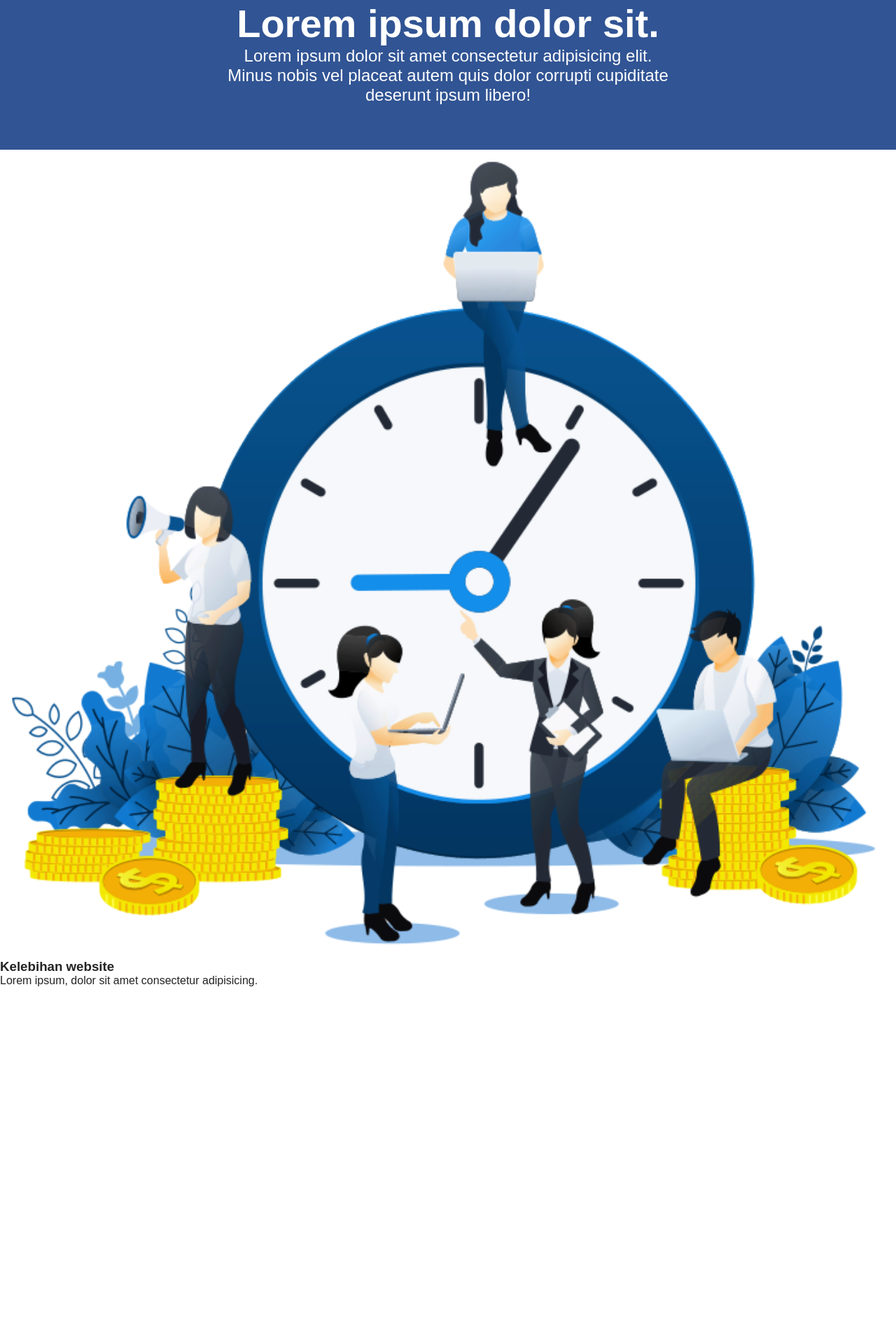
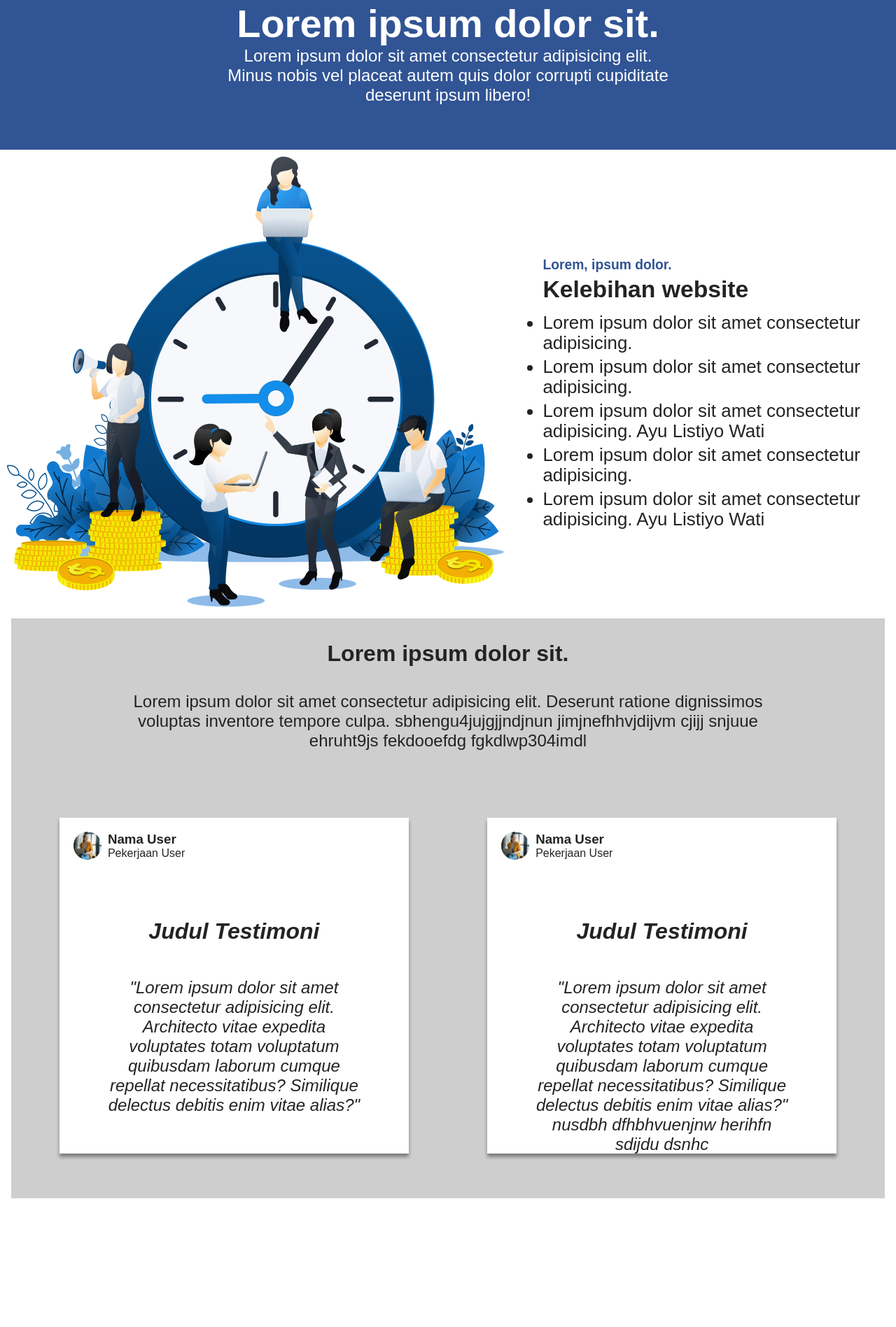
Before and after one commit to Ayulis21/jwd2023, a PHP site: page /html/index.html in a window 1280 px wide. Shown: the part 863-2760 px from the top of the page at 70% size. Before the commit the page ends 2273 px from the top, so only its background shows below. Run offline with PHP 8.4, Linux system fonts and the light colour scheme.

Commit message:
testimoni selesai

```diff
--- a/css/style.css
+++ b/css/style.css
@@ -8,7 +8,7 @@
 
 body {
   width: 100%;
-  min-height: 2000px;
+  min-height: 3000px;
   font-family: sans-serif;
   color: #232323;
   background-color: white;
@@ -117,34 +117,33 @@
 }
 
 .landingPage {
-  background-color: white;
+  background-image: url(../images/Gambar1.png);
+  background-repeat: no-repeat;
+  background-position: right;
+  background-size: auto 78%;
+  background-position-y: 80%;
   height: 100vh;
   width: 100%;
   position: relative;
   margin-top: 0;
-  padding: 5% 5%;
+  padding: 10% 5%;
 }
 
 .landingPage .des {
-  background-image: url(../images/Gambar1.png);
-  background-repeat: no-repeat;
-  background-position: right;
-  background-size: auto 78%;
   width: 100%;
-  height: 100vh;
-  padding: 15% 0%;
+  padding: 8% 0%;
 }
 
 .landingPage .des h1 {
   font-size: 4rem;
+  color: #232323;
   width: 44rem;
-  color: #232323;
 }
 
 .landingPage .des p {
   font-size: 2rem;
   margin-top: 2rem;
-  width: 44rem;
+  width: 46rem;
 }
 
 .bagian2 {
@@ -170,12 +169,121 @@
   width: 55%;
 }
 
-.bagian3 .isi {
+.bagian3 {
   display: flex;
+  justify-content: left;
+  align-items: normal;
 }
 
-.bagian3 .isi img {
-  flex: content;
+.bagian3 .gambar2 {
+}
+
+.bagian3 .gambar2 img {
+}
+
+.bagian3 .content {
+  width: 100%;
+  position: relative;
+  margin-top: 12%;
+  margin-left: 3%;
+  font-size: 1.8em;
+}
+
+.bagian3 .content h6 {
+  color: #315494;
+}
+
+.bagian3 .content h3 {
+  margin-top: 1%;
+}
+
+.bagian3 .content ul {
+  margin-top: 2.9%;
+  font-size: 1.5em;
+}
+
+.bagian3 .content ul li {
+  font-size: 0.6em;
+  margin-top: 1%;
+  width: 100%;
+}
+
+.testimoni-section {
+  background-color: #cecece;
+  justify-content: center;
+  height: auto;
+  margin: 0% 1em;
+  text-align: center;
+}
+
+.testimoni-section .judulParagraf {
+  padding-top: 2em;
+  margin-bottom: 2rem;
+}
+
+.testimoni-section .judulParagraf h2 {
+  font-size: 2rem;
+}
+
+.testimoni-section .judulParagraf p {
+  font-size: 1.2rem;
+  margin-top: 1.5em;
+  padding: 0 6em;
+  font-size: 1.5em;
+  width: 100%;
+}
+
+.testimoni-section .testimoni-container {
+  display: flex;
+  align-items: center;
+  justify-content: center;
+  padding-bottom: 4em;
+  padding-top: 4em;
+}
+
+.testimoni-section .testimoni-container .testimoni-con {
+  background-color: #ffffff;
+  box-shadow: 0 5px 5px rgba(0, 0, 0, 0.4);
+  margin: 0% 3.5em;
+  width: 40%;
+  height: 30em;
+}
+
+.testimoni-con .user-testimoni {
+  justify-content: left;
+  display: flex;
+  padding: 4%;
+}
+
+.testimoni-con .user-testimoni img {
+  border-radius: 100%;
+}
+
+.user-testimoni .user-info {
+  text-align: left;
+  padding: 0% 2%;
+}
+
+.user-info h3 {
+}
+
+.user-info p {
+  height: auto;
+}
+
+.testimoni-con .testimoni-content {
+  padding: 4rem;
+  font-style: italic;
+  font-weight: normal;
+}
+
+.testimoni-content h4 {
+  font-size: 2em;
+}
+
+.testimoni-content p {
+  padding-top: 2em;
+  font-size: 1.5em;
 }
 
 @media (max-width: 768px) {
@@ -192,3 +300,4 @@
     margin-top: 1rem;
   }
 }
+/*   box-shadow: 0 0 5px rgba(0, 0, 0, 0.2); */
--- a/html/index.html
+++ b/html/index.html
@@ -28,7 +28,7 @@
             <li><a href="#">Tentang Kami</a></li>
           </ul>
           <ul>
-            <li><a href="#">Testimoni</a></li>
+            <li><a href="#Testimoni">Testimoni</a></li>
           </ul>
           <ul>
             <li>
@@ -83,38 +83,116 @@
       </p>
     </div>
     <section class="bagian3">
-      <div class="isi">
+      <div class="gambar2">
         <img src="../images/gambar2.png" alt="Gambar" />
       </div>
       <div class="content">
+        <h6>Lorem, ipsum dolor.</h6>
         <h3>Kelebihan website</h3>
-        <p>Lorem ipsum, dolor sit amet consectetur adipisicing.</p>
+        <ul>
+          <li>Lorem ipsum dolor sit amet consectetur adipisicing.</li>
+          <li>Lorem ipsum dolor sit amet consectetur adipisicing.</li>
+          <li>
+            Lorem ipsum dolor sit amet consectetur adipisicing. Ayu Listiyo Wati
+          </li>
+          <li>Lorem ipsum dolor sit amet consectetur adipisicing.</li>
+          <li>
+            Lorem ipsum dolor sit amet consectetur adipisicing. Ayu Listiyo Wati
+          </li>
+        </ul>
+      </div>
+    </section>
+    <section id="Testimoni" class="testimoni-section">
+      <div class="judulParagraf">
+        <h2 class="judul">Lorem ipsum dolor sit.</h2>
+        <p class="paragraf">
+          Lorem ipsum dolor sit amet consectetur adipisicing elit. Deserunt
+          ratione dignissimos voluptas inventore tempore culpa.
+          sbhengu4jujgjjndjnun jimjnefhhvjdijvm cjijj snjuue ehruht9js
+          fekdooefdg fgkdlwp304imdl
+        </p>
+      </div>
+      <div class="testimoni-container">
+        <div class="testimoni-con">
+          <div class="user-testimoni">
+            <img
+              src="../images/profil.jpg"
+              alt="Foto Profil"
+              class="foto-profil"
+              width="40"
+              height="40"
+            />
+            <div class="user-info">
+              <h3 class="user-nama">Nama User</h3>
+              <p class="user-pekerjaan">Pekerjaan User</p>
+            </div>
+          </div>
+          <div class="testimoni-content">
+            <h4 class="testimoni-judul">Judul Testimoni</h4>
+            <p class="testimoni-paragraf">
+              "Lorem ipsum dolor sit amet consectetur adipisicing elit.
+              Architecto vitae expedita voluptates totam voluptatum quibusdam
+              laborum cumque repellat necessitatibus? Similique delectus debitis
+              enim vitae alias?"
+            </p>
+          </div>
+        </div>
+        <div class="testimoni-con">
+          <div class="user-testimoni">
+            <img
+              src="../images/profil.jpg"
+              alt="Foto Profil"
+              class="foto-profil"
+              width="40"
+              height="40"
+            />
+            <div class="user-info">
+              <h3 class="user-nama">Nama User</h3>
+              <p class="user-pekerjaan">Pekerjaan User</p>
+            </div>
+          </div>
+          <div class="testimoni-content">
+            <h4 class="testimoni-judul">Judul Testimoni</h4>
+            <p class="testimoni-paragraf">
+              "Lorem ipsum dolor sit amet consectetur adipisicing elit.
+              Architecto vitae expedita voluptates totam voluptatum quibusdam
+              laborum cumque repellat necessitatibus? Similique delectus debitis
+              enim vitae alias?" nusdbh dfhbhvuenjnw herihfn sdijdu dsnhc
+            </p>
+          </div>
+        </div>
       </div>
     </section>
   </body>
 </html>
 <!--
-      <section class="bagianDua">
-        <h2>Lorem ipsum dolor sit.</h2>
-        <p>
-          Lorem ipsum dolor, sit amet consectetur adipisicing elit. Vero in
-          quaerat qui velit ab dignissimos!
-        </p>
-      </section>
-      <section class="bagianTiga">
-        <img src="../images/gambar2.png" alt="Gambar2" />
-        <div class="desBagTiga">
-          <h6>Lorem, ipsum dolor.</h6>
-          <h3>Lorem, ipsum.</h3>
-          <ul>
-            <li>Lorem ipsum dolor sit amet consectetur adipisicing.</li>
-            <li>Lorem ipsum dolor sit amet consectetur adipisicing.</li>
-            <li>Lorem ipsum dolor sit amet consectetur adipisicing.</li>
-            <li>Lorem ipsum dolor sit amet consectetur adipisicing.</li>
-            <li>Lorem ipsum dolor sit amet consectetur adipisicing.</li>
-          </ul>
+  <div class="Testimo2">
+        <div class="ProfilUser">
+          <img
+            src="../images/fotoprofile.png"
+            alt="foto profil"
+            width="65"
+            height="50"
+          />
+          <div class="userName">
+            <h6>Sasaa</h6>
+            <p>Pekerjaan</p>
+          </div>
+          <p class="des">
+            Lorem ipsum dolor sit amet consectetur adipisicing elit. Nobis,
+            aliquam incidunt. Velit inventore, voluptas praesentium repellat
+            adipisci, incidunt, dolores similique consequatur deleniti hic ea
+            molestiae?
+          </p>
         </div>
-      </section>
+      </div>
+
+
+
+
+
+
+
       <section class="Testimoni">
         <div class="profilUser">
           <img
@@ -179,3 +257,5 @@
     <script src="http://ajax.googleapis.com/ajax/libs/jquery/1/jquery.min.js"></script>
     <script src="http://malsup.github.com/jquery.cycle2.js"></script>
   </body> -->
+<!-- </body> -->
+<!-- </html> -->
```
Also changed, not shown: fotoprofile.png (renamed from images/fotoprofile.png), images/profil.jpg (added).
